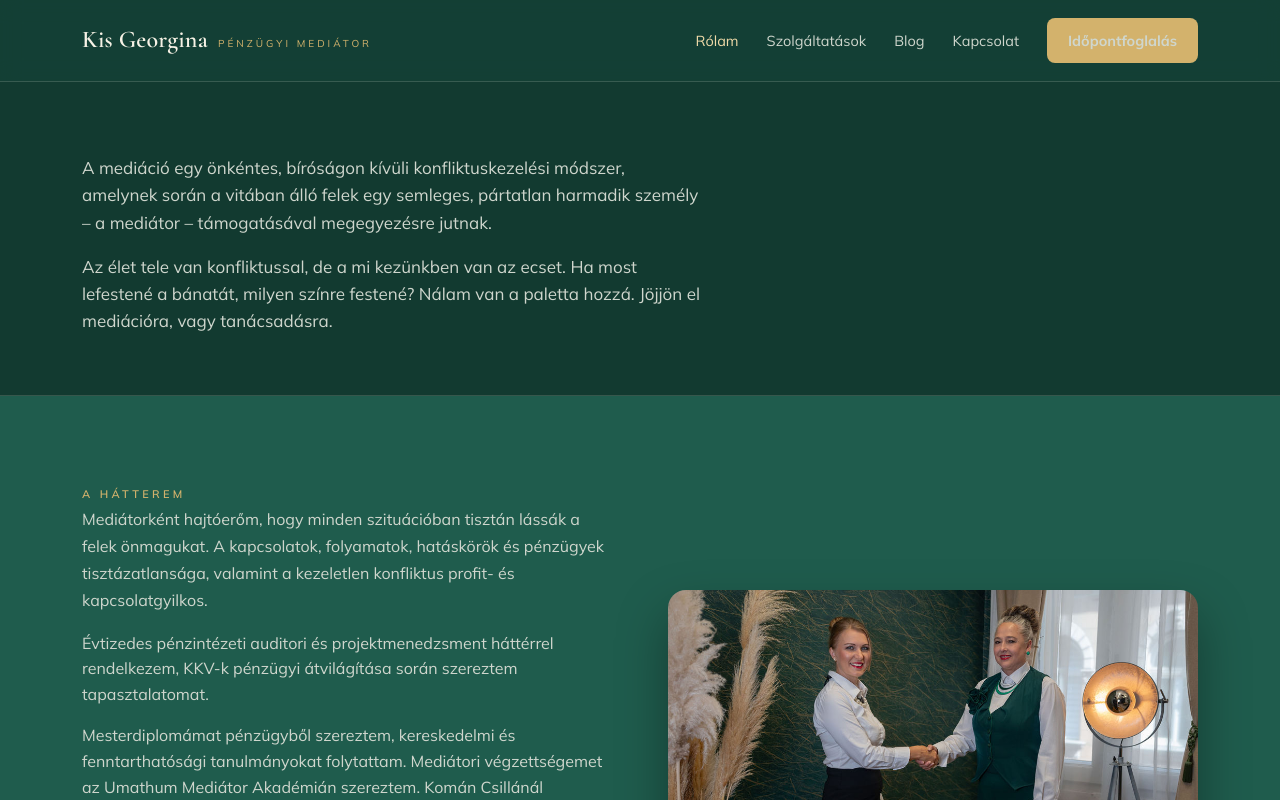
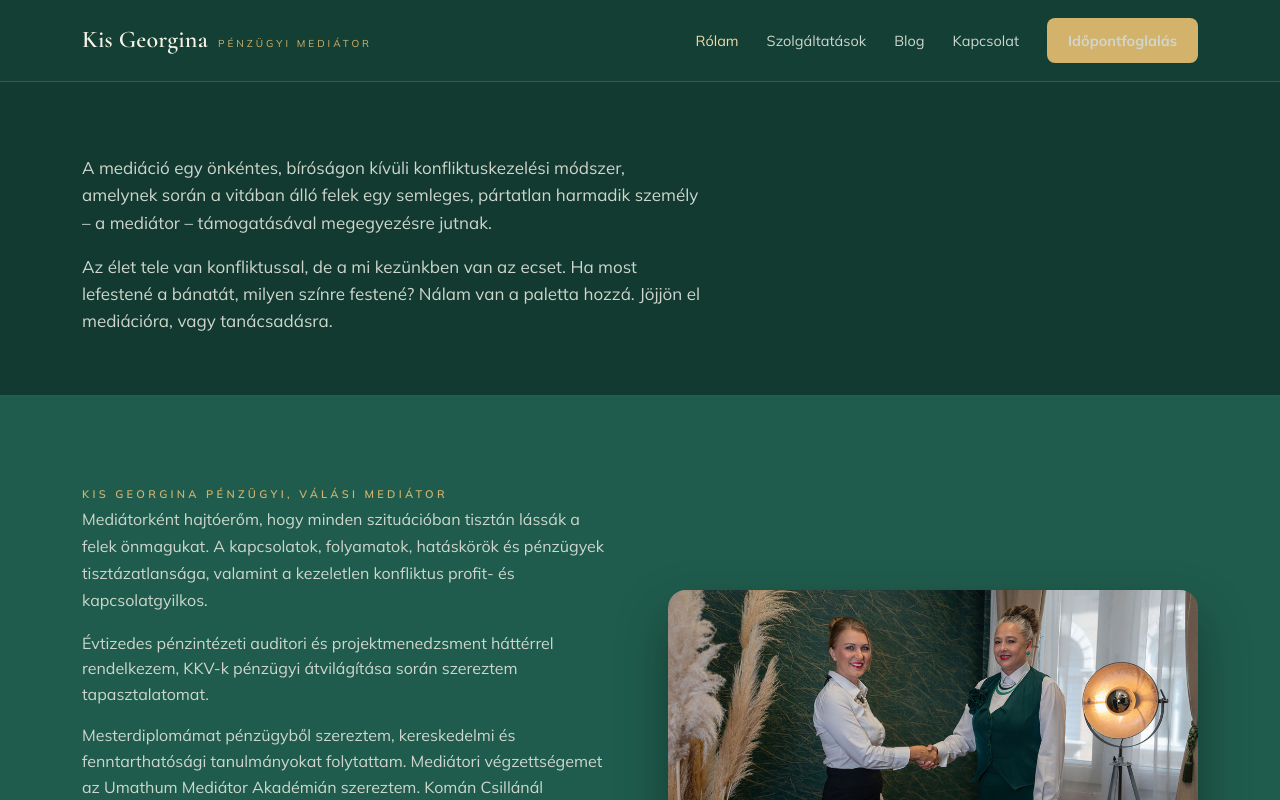
Before and after one commit to gincsikeg/mediator, a React (Vite) app: page /rolam in a window 1280 px wide. Shown: the top 800 px of the page. Built offline with nearby package versions, Linux system fonts and the light colour scheme.

Commit message:
Rólam oldal: A hátterem felirat cseréje

```diff
--- a/src/pages/About.jsx
+++ b/src/pages/About.jsx
@@ -29,7 +29,7 @@ export default function About() {
         <div className="wrap">
           <div className="split">
             <div>
-              <span className="eyebrow">A hátterem</span>
+              <span className="eyebrow">Kis Georgina pénzügyi, válási mediátor</span>
               <p className="lead">
                 Mediátorként hajtóerőm, hogy minden szituációban tisztán lássák a felek
                 önmagukat. A kapcsolatok, folyamatok, hatáskörök és pénzügyek
```
